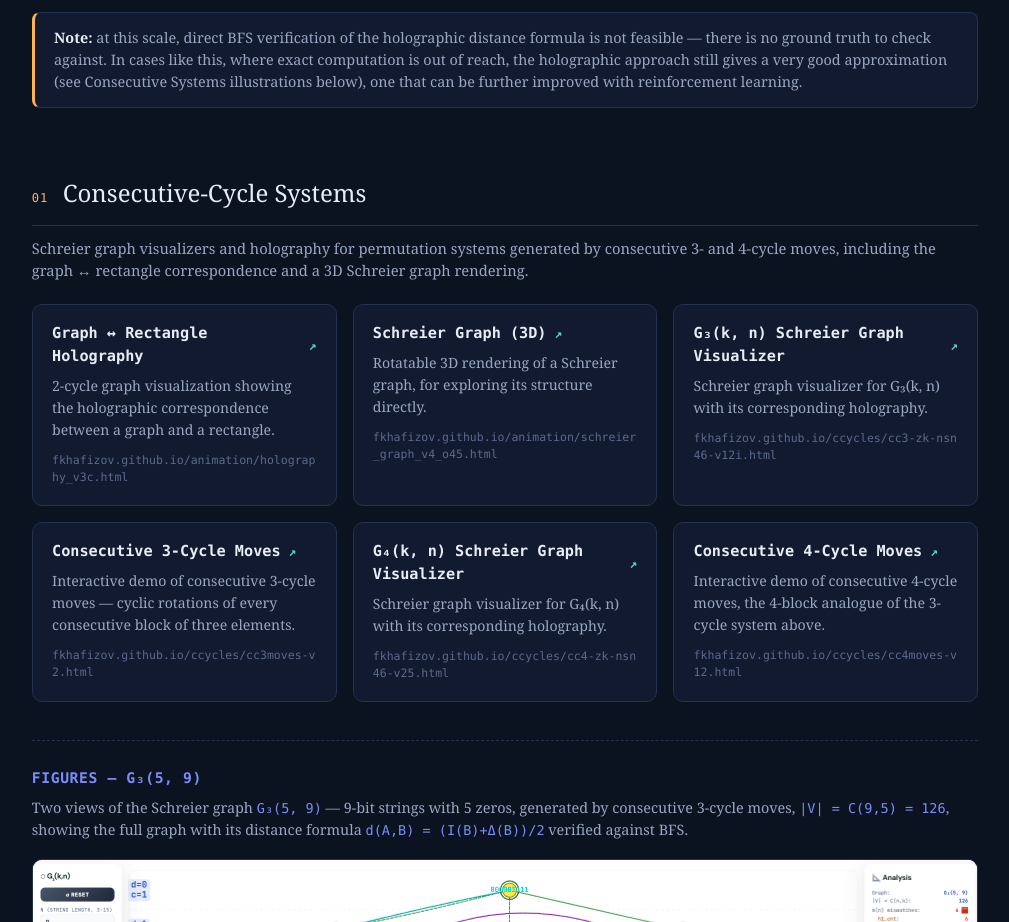
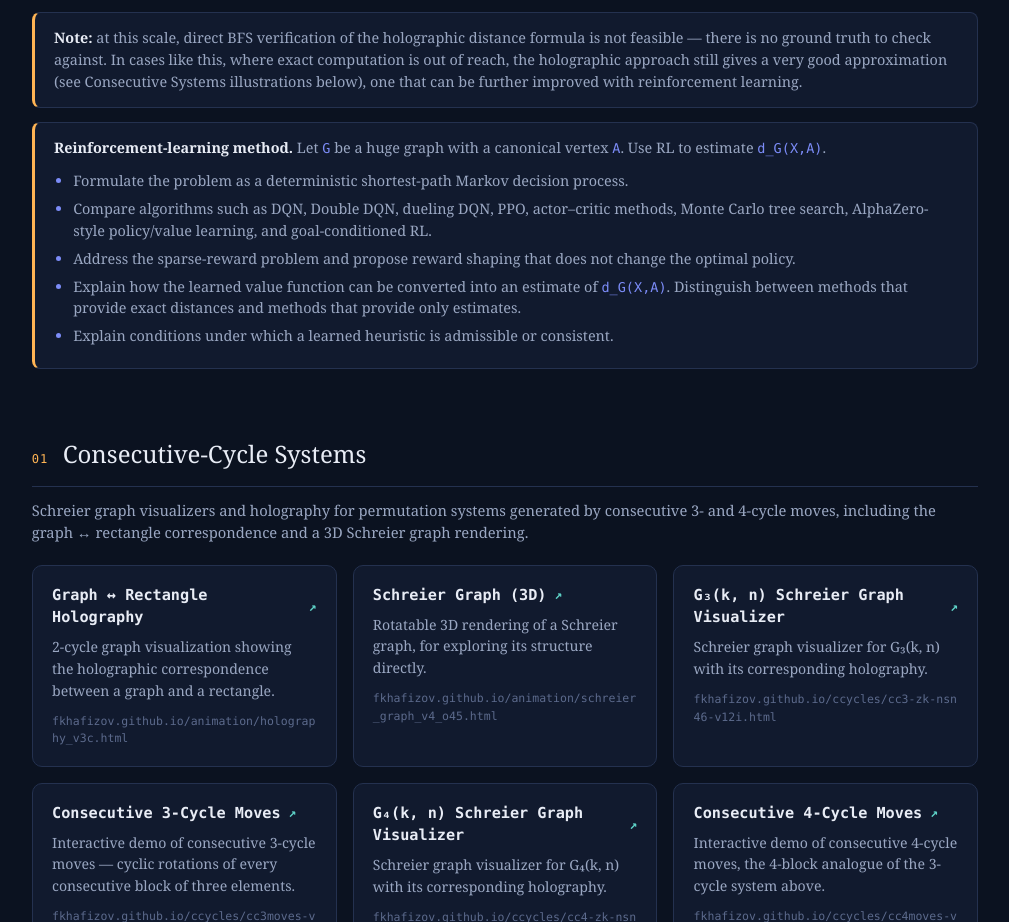
Before and after one commit to fkhafizov/research, a plain HTML site: page index.html in a window 1280 px wide. Shown: the part 1664-2586 px from the top of the page, without its empty margins (135-1144 px from the left). Drawn offline with Linux system fonts and the light colour scheme.

Commit message:
Add files via upload

```diff
--- a/index.html
+++ b/index.html
@@ -280,6 +280,14 @@
     margin-top: 0.9rem;
   }
   .callout strong{ color: var(--ink); }
+  .callout ul{
+    margin: 0.7rem 0 0;
+    padding-left: 1.2rem;
+  }
+  .callout li{
+    margin: 0.4rem 0;
+  }
+  .callout li::marker{ color: var(--edge-2); }
 
   .pill{
     display: inline-block;
@@ -413,6 +421,22 @@
       of reach, the holographic approach still gives a very good approximation (see Consecutive Systems
       illustrations below), one that can be further
       improved with reinforcement learning.
+    </div>
+    <div class="callout">
+      <strong>Reinforcement-learning method.</strong> Let <span class="inline-eq">G</span> be a huge graph with a
+      canonical vertex <span class="inline-eq">A</span>. Use RL to estimate
+      <span class="inline-eq">d_G(X,A)</span>.
+      <ul>
+        <li>Formulate the problem as a deterministic shortest-path Markov decision process.</li>
+        <li>Compare algorithms such as DQN, Double DQN, dueling DQN, PPO, actor–critic methods, Monte Carlo tree
+          search, AlphaZero-style policy/value learning, and goal-conditioned RL.</li>
+        <li>Address the sparse-reward problem and propose reward shaping that does not change the optimal
+          policy.</li>
+        <li>Explain how the learned value function can be converted into an estimate of
+          <span class="inline-eq">d_G(X,A)</span>. Distinguish between methods that provide exact distances
+          and methods that provide only estimates.</li>
+        <li>Explain conditions under which a learned heuristic is admissible or consistent.</li>
+      </ul>
     </div>
   </section>
 
```
